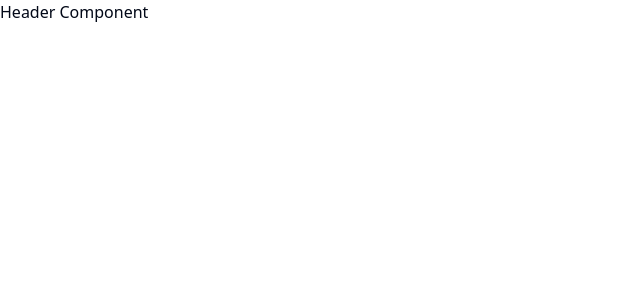
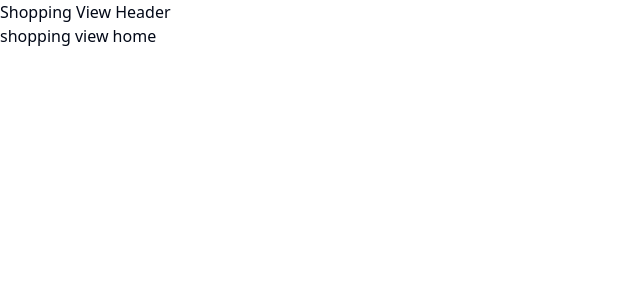
Before and after one commit to muhammadsaif1/E-commerce-Demo, a React (Vite) app in the folder client/: page /shop/home in a window 1280 px wide. Before the commit this address had no page. Shown: the top 300 px of the page, without its empty margins (0-640 px from the left). Built offline with nearby package versions, Linux system fonts and the light colour scheme.

Commit message:
feat/ basic structure of shopping-view and not-found-page

```diff
--- a/client/src/App.tsx
+++ b/client/src/App.tsx
@@ -7,11 +7,16 @@ import AdminDashboard from "./pages/admin-view/dashboard";
 import AdminProducts from "./pages/admin-view/products";
 import AdminFeatures from "./pages/admin-view/features";
 import AdminOrders from "./pages/admin-view/orders";
+import ShoppingLayout from "./components/shopping-view/layout";
+import NotFoundPage from "./pages/not-found";
+import ShoppingHome from "./pages/shopping-view/home";
+import ShoppingListing from "./pages/shopping-view/listing";
+import ShoppingCheckout from "./pages/shopping-view/checkout";
+import ShoppingAccount from "./pages/shopping-view/account";
 
 function App() {
   return (
     <div className="flex flex-col overflow-hidden bg-white">
-      <h1>Header Component</h1>
       <Routes>
         <Route path="/auth" element={<AuthLayout />}>
           <Route path="login" element={<AuthLogin />} />
@@ -23,6 +28,13 @@ function App() {
           <Route path="features" element={<AdminFeatures />} />
           <Route path="orders" element={<AdminOrders />} />
         </Route>
+        <Route path="/shop" element={<ShoppingLayout />}>
+          <Route path="home" element={<ShoppingHome />} />
+          <Route path="listing" element={<ShoppingListing />} />
+          <Route path="checkout" element={<ShoppingCheckout />} />
+          <Route path="account" element={<ShoppingAccount />} />
+        </Route>
+        <Route path="*" element={<NotFoundPage />} />
       </Routes>
     </div>
   );
--- /dev/null
+++ b/client/src/components/shopping-view/header.tsx
@@ -0,0 +1,5 @@
+function ShoppingHeader() {
+  return <div>Shopping View Header</div>;
+}
+
+export default ShoppingHeader;
--- /dev/null
+++ b/client/src/components/shopping-view/layout.tsx
@@ -0,0 +1,16 @@
+import { Outlet } from "react-router-dom";
+import ShoppingHeader from "./header";
+
+function ShoppingLayout() {
+  return (
+    <div className="flex flex-col bg-white overflow-hidden">
+      {/* Common header */}
+      <ShoppingHeader />
+      <main className="flex flex-col w-full ">
+        <Outlet />
+      </main>
+    </div>
+  );
+}
+
+export default ShoppingLayout;
--- /dev/null
+++ b/client/src/pages/not-found/index.tsx
@@ -0,0 +1,5 @@
+function NotFoundPage() {
+  return <div>Page doesn't exist</div>;
+}
+
+export default NotFoundPage;
--- /dev/null
+++ b/client/src/pages/shopping-view/account.tsx
@@ -0,0 +1,5 @@
+function ShoppingAccount() {
+  return <div>Shopping Account</div>;
+}
+
+export default ShoppingAccount;
--- /dev/null
+++ b/client/src/pages/shopping-view/checkout.tsx
@@ -0,0 +1,5 @@
+function ShoppingCheckout() {
+  return <div>Shopping checkout</div>;
+}
+
+export default ShoppingCheckout;
--- /dev/null
+++ b/client/src/pages/shopping-view/home.tsx
@@ -0,0 +1,5 @@
+function ShoppingHome() {
+  return <div>shopping view home</div>;
+}
+
+export default ShoppingHome;
--- /dev/null
+++ b/client/src/pages/shopping-view/listing.tsx
@@ -0,0 +1,5 @@
+function ShoppingListing() {
+  return <div>Shopping Producs</div>;
+}
+
+export default ShoppingListing;
```
